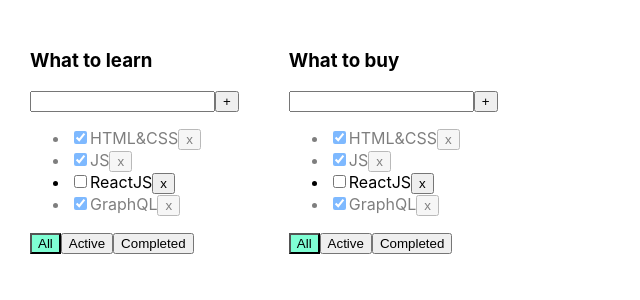
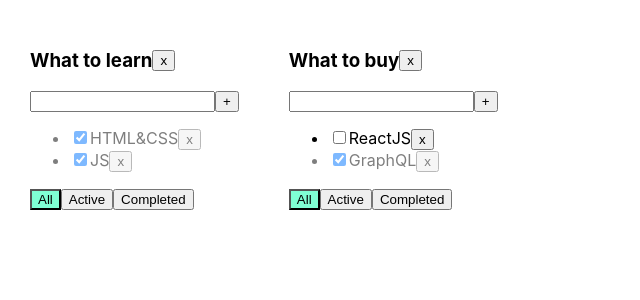
Before and after one commit to ArtemEfimovich/todolist2.0, a React (Create React App) app: page / in a window 1280 px wide. Shown: the top 300 px of the page, without its empty margins (0-640 px from the left). Built offline with nearby package versions, Linux system fonts and the light colour scheme.

Commit message:
delete todolist, associative array

```diff
--- a/src/App.tsx
+++ b/src/App.tsx
@@ -1,6 +1,6 @@
 import React, {useState} from 'react';
 import './App.css';
-import {Todolist} from "./Todolist";
+import {TaskType, Todolist} from "./Todolist";
 import {v1} from "uuid";
 
 export type FilterValueType = 'all' | 'completed' | 'active'
@@ -10,19 +10,31 @@ export type TodolistsType = {
     filter: string
 }
 
+type TasksStateType = {
+    [key: string]: TaskType[]
+}
+
+
 function App() {
 
-    let [todolists, setTodolists] = useState<Array<TodolistsType>>([
-        {id: v1(), title: 'What to learn', filter: 'all'},
-        {id: v1(), title: 'What to buy', filter: 'all'},
+    let todolistID1 = v1()
+    let todolistID2 = v1()
+
+    let [todolists, setTodolists] = useState<TodolistsType[]>([
+        {id: todolistID1, title: 'What to learn', filter: 'all'},
+        {id: todolistID2, title: 'What to buy', filter: 'all'},
     ])
 
-    let [tasks, setTasks] = useState([
-        {id: v1(), title: "HTML&CSS", isDone: true},
-        {id: v1(), title: "JS", isDone: true},
-        {id: v1(), title: "ReactJS", isDone: false},
-        {id: v1(), title: "GraphQL", isDone: true}
-    ])
+    let [tasks, setTasks] = useState<TasksStateType>({
+        [todolistID1]: [
+            {id: v1(), title: "HTML&CSS", isDone: true},
+            {id: v1(), title: "JS", isDone: true},
+        ],
+        [todolistID2]: [
+            {id: v1(), title: "ReactJS", isDone: false},
+            {id: v1(), title: "GraphQL", isDone: true}
+        ]
+    })
 
     const changeFilter = (value: FilterValueType, todolistId: string) => {
         let todolistFilter = todolists.find(tl => tl.id === todolistId)
@@ -32,36 +44,43 @@ function App() {
         }
     }
 
-
-    const addTask = (title: string) => {
-        let task = {id: v1(), title: title, isDone: true}
-        let newTask = [task, ...tasks]
-        setTasks(newTask)
+    const addTask = (title: string, todolistId: string) => {
+        let task = {id: v1(), title: title, isDone: false}
+        let todolistTasks = tasks[todolistId]
+        tasks[todolistId] = [task, ...todolistTasks]
+        setTasks({...tasks})
     }
 
-    const removeTask = (id: string) => {
-        let filterTasks = tasks.filter(task => task.id !== id)
-        setTasks(filterTasks)
+    const removeTask = (id: string, todolistId: string) => {
+        let todolistTasks = tasks[todolistId]
+        tasks[todolistId] = todolistTasks.filter(task => task.id !== id)
+        setTasks({...tasks})
     }
 
-    const changeTaskStatus = (id: string, isDone: boolean) => {
-        let task = tasks.find(task => task.id === id)
+    const changeTaskStatus = (id: string, isDone: boolean, todolistId: string) => {
+        let todolistTasks = tasks[todolistId]
+        let task = todolistTasks.find(task => task.id === id)
         if (task) {
             task.isDone = isDone
-            setTasks([...tasks])
+            setTasks({...tasks})
         }
     }
 
+    const removeTodolist = (id: string) => {
+        setTodolists(todolists.filter(tl => tl.id !== id))
+        delete tasks[id]
+        setTasks({...tasks})
+    }
 
     return (
         <div className="App">
             {todolists.map(({filter, title, id}) => {
-                let tasksForTodolist = tasks
+                let tasksForTodolist = tasks[id]
                 if (filter === 'active') {
-                    tasksForTodolist = tasks.filter(task => !task.isDone)
+                    tasksForTodolist = tasksForTodolist.filter(task => !task.isDone)
                 }
                 if (filter === 'completed') {
-                    tasksForTodolist = tasks.filter(task => task.isDone)
+                    tasksForTodolist = tasksForTodolist.filter(task => task.isDone)
                 }
                 return <Todolist
                     key={id}
@@ -73,6 +92,7 @@ function App() {
                     addTask={addTask}
                     changeTaskStatus={changeTaskStatus}
                     filter={filter}
+                    removeTodolist={removeTodolist}
                 />
             })}
 
--- a/src/Todolist.tsx
+++ b/src/Todolist.tsx
@@ -2,7 +2,7 @@ import React, {ChangeEvent, useState} from 'react';
 import {FilterValueType} from "./App";
 
 
-type TaskType = {
+export type TaskType = {
     id: string,
     title: string,
     isDone: boolean
@@ -11,12 +11,13 @@ type TaskType = {
 type TodolistPropsType = {
     title: string,
     tasks: TaskType[],
-    removeTask: (taskId: string) => void,
-    changeFilter: (value: FilterValueType, todolistId:string) => void,
-    addTask: (taskTitle: string) => void,
-    changeTaskStatus: (id: string, isDone: boolean) => void,
+    removeTask: (taskId: string, todolistId: string) => void,
+    changeFilter: (value: FilterValueType, todolistId: string) => void,
+    addTask: (taskTitle: string, todolistId: string) => void,
+    changeTaskStatus: (id: string, isDone: boolean, todolistId: string) => void,
     filter: string,
-    todolistId:string
+    todolistId: string,
+    removeTodolist: (id: string) => void
 }
 
 
@@ -28,7 +29,8 @@ export const Todolist: React.FC<TodolistPropsType> = ({
                                                           addTask,
                                                           changeTaskStatus,
                                                           filter,
-                                                          todolistId
+                                                          todolistId,
+                                                          removeTodolist
                                                       }) => {
 
     let [taskTitle, setTitle] = useState('')
@@ -37,12 +39,17 @@ export const Todolist: React.FC<TodolistPropsType> = ({
     const onAddTask = () => {
         setError(null)
         if (taskTitle.trim() !== '') {
-            addTask(taskTitle)
+            addTask(taskTitle, todolistId)
             setTitle('')
         } else {
             setError('Title is required')
         }
 
+    }
+
+
+    const onDeleteClick = () => {
+        removeTodolist(todolistId)
     }
 
     const onChangeHandler = (event: ChangeEvent<HTMLInputElement>) => {
@@ -56,18 +63,21 @@ export const Todolist: React.FC<TodolistPropsType> = ({
     }
 
     const onFilterChangeAll = () => {
-        changeFilter('all',todolistId)
+        changeFilter('all', todolistId)
     }
     const onFilterChangeActive = () => {
-        changeFilter('active',todolistId)
+        changeFilter('active', todolistId)
     }
     const onFilterChangeCompleted = () => {
-        changeFilter('completed',todolistId)
+        changeFilter('completed', todolistId)
     }
 
     return (
         <div>
-            <h3>{title}</h3>
+            <div style = {{display:'flex', alignItems:'center'}}>
+                <h3>{title}</h3>
+                <button onClick={onDeleteClick}>x</button>
+            </div>
             <div>
                 <input value={taskTitle} onChange={onChangeHandler}
                        onKeyPress={onKeyPressHandler}
@@ -79,12 +89,12 @@ export const Todolist: React.FC<TodolistPropsType> = ({
             <ul>
                 {tasks.map(({id, isDone, title}) => {
                     const onClickHandler = () => {
-                        removeTask(id)
+                        removeTask(id, todolistId)
                     }
 
                     const onChangeStatusHandler = (event: ChangeEvent<HTMLInputElement>) => {
                         let newIsDoneValue = event.currentTarget.checked
-                        changeTaskStatus(id, newIsDoneValue)
+                        changeTaskStatus(id, newIsDoneValue, todolistId)
                     }
 
                     return <li key={id} className={isDone ? 'is-done' : ''}>
```
